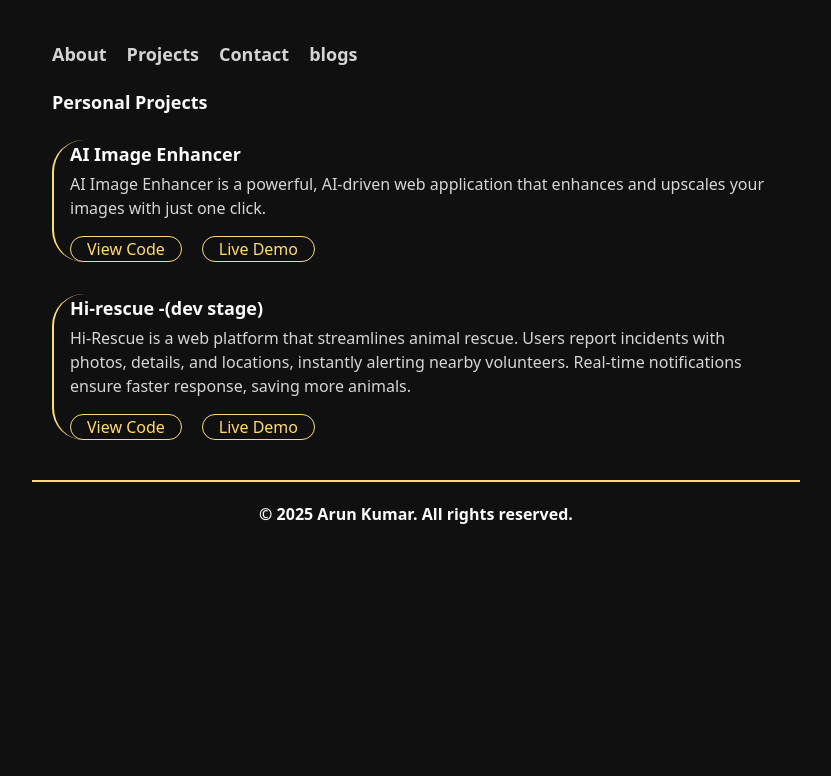
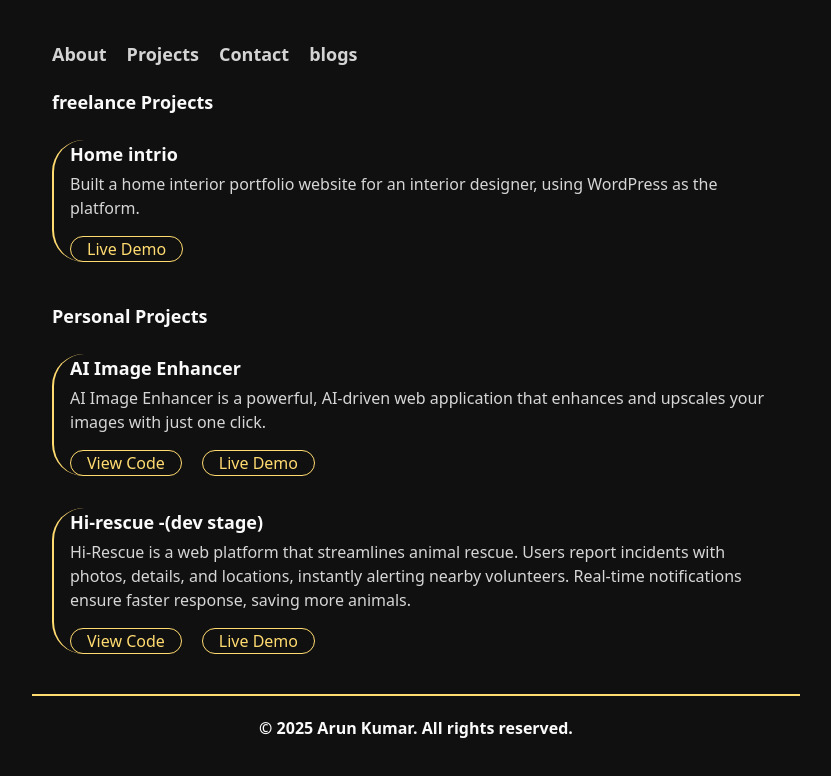
Before and after one commit to hiarun01/my-portfolio, a React (Vite) app: page /projects in a window 1280 px wide. Shown: the top 776 px of the page, without its empty margins (224-1055 px from the left). Built offline with nearby package versions, Linux system fonts and the light colour scheme.

Commit message:
add project and setup contact info

```diff
--- a/src/components/Pages/Contact.jsx
+++ b/src/components/Pages/Contact.jsx
@@ -13,7 +13,9 @@ const Contact = () => {
         <h2 className="text-lg font-bold mb-2">
           Want to chat? Schedule a 1:1 with me!
         </h2>
-        <p className=" underline">Schedule a meet</p>
+        <p className=" underline" href="">
+          <a href="https://cal.com/hiarun01/15min">Schedule a meet</a>
+        </p>
       </div>
     </div>
   );
--- a/src/components/Pages/Projects.jsx
+++ b/src/components/Pages/Projects.jsx
@@ -1,5 +1,14 @@
 const Projects = () => {
-  const projects = [
+  const clientProjects = [
+    {
+      Id: "1",
+      title: "Home intrio",
+      description:
+        "Built a home interior portfolio website for an interior designer, using WordPress as the platform.",
+      live: "https://homeintrio.com/",
+    },
+  ];
+  const personalProjects = [
     {
       Id: "1",
       title: "AI Image Enhancer",
@@ -17,14 +26,49 @@ const Projects = () => {
       live: "https://hi-rescue.vercel.app/",
     },
   ];
+
   return (
     <div className="max-w-3xl mx-auto px-5">
+      {/* clients projects */}
+      <section className="mb-10">
+        <h2 className="text-lg font-bold text-[#fafafa] mb-6">
+          freelance Projects
+        </h2>
+        <div className="space-y-8">
+          {clientProjects.map((project, id) => {
+            return (
+              <div
+                className="border-l-2 rounded-4xl text-[#ffdb70] pl-4 "
+                key={id}
+              >
+                <h3 className="text-lg font-semibold text-[#fafafa]">
+                  {project.title}
+                </h3>
+                <div className="mt-1 text-[#d6d6d6]">
+                  <p className="mb-4">{project.description}</p>
+                </div>
+
+                <div className="flex gap-5">
+                  <a
+                    href={project.live}
+                    className="text-[#ffdb70] hover:text-[#d2bb77] flex items-center border-1 rounded-2xl px-4"
+                  >
+                    <span>Live Demo</span>
+                  </a>
+                </div>
+              </div>
+            );
+          })}
+        </div>
+      </section>
+
+      {/* personal projects */}
       <section className="mb-10">
         <h2 className="text-lg font-bold text-[#fafafa] mb-6">
           Personal Projects
         </h2>
         <div className="space-y-8">
-          {projects.map((project, id) => {
+          {personalProjects.map((project, id) => {
             return (
               <div
                 className="border-l-2 rounded-4xl text-[#ffdb70] pl-4 "
@@ -40,7 +84,7 @@ const Projects = () => {
                 <div className="flex gap-5">
                   <a
                     href={project.github}
-                    className="text-[#ffdb70] hover:hover:text-[#d2bb77] flex items-center border-1 rounded-2xl px-4"
+                    className="text-[#ffdb70] hover:text-[#d2bb77] flex items-center border-1 rounded-2xl px-4"
                   >
                     <span>View Code</span>
                   </a>
```
